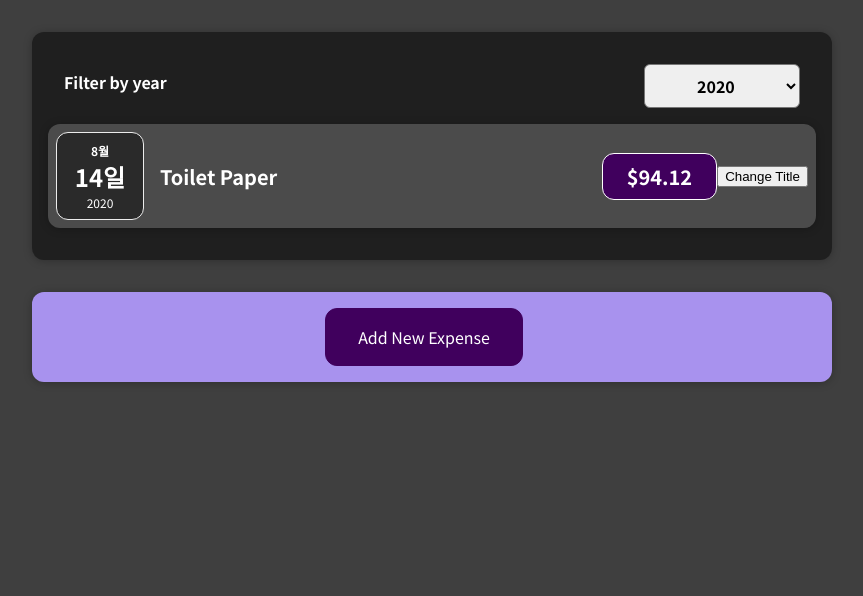
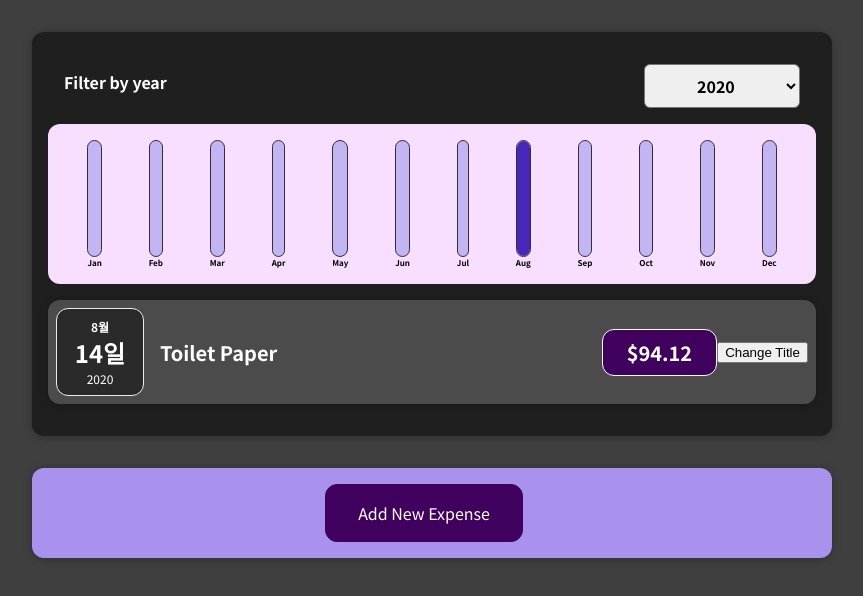
Before and after one commit to hyehye225/FE_study, a React (Create React App) app in the folder react/01-starting-setup/: page / in a window 1280 px wide. Shown: the top 596 px of the page, without its empty margins (208-1071 px from the left). Built offline with nearby package versions, Linux system fonts and the light colour scheme.

Commit message:
93. 마무리 및 다음 단계

```diff
--- /dev/null
+++ b/react/01-starting-setup/src/components/Chart/Chart.css
@@ -0,0 +1,9 @@
+.chart {
+  padding: 1rem;
+  border-radius: 12px;
+  background-color: #f8dfff;
+  text-align: center;
+  display: flex;
+  justify-content: space-around;
+  height: 10rem;
+}
--- /dev/null
+++ b/react/01-starting-setup/src/components/Chart/Chart.js
@@ -0,0 +1,21 @@
+import ChartBar from "./ChartBar";
+import "./Chart.css";
+
+const Chart = (props) => {
+  const dataPointValues = props.dataPoints.map((dataPoint) => dataPoint.value);
+  const totalMaximum = Math.max(...dataPointValues);
+  return (
+    <div className="chart">
+      {props.dataPoints.map((dataPoint) => (
+        <ChartBar
+          key={dataPoint.label}
+          value={dataPoint.value}
+          maxValue={totalMaximum}
+          label={dataPoint.label}
+        />
+      ))}
+    </div>
+  );
+};
+
+export default Chart;
--- /dev/null
+++ b/react/01-starting-setup/src/components/Chart/ChartBar.css
@@ -0,0 +1,30 @@
+.chart-bar {
+  height: 100%;
+  display: flex;
+  flex-direction: column;
+  align-items: center;
+}
+
+.chart-bar__inner {
+  height: 100%;
+  width: 100%;
+  border: 1px solid #313131;
+  border-radius: 12px;
+  background-color: #c3b4f3;
+  overflow: hidden;
+  display: flex;
+  flex-direction: column;
+  justify-content: flex-end;
+}
+
+.chart-bar__fill {
+  background-color: #4826b9;
+  width: 100%;
+  transition: all 0.3s ease-out;
+}
+
+.chart-bar__label {
+  font-weight: bold;
+  font-size: 0.5rem;
+  text-align: center;
+}
--- /dev/null
+++ b/react/01-starting-setup/src/components/Chart/ChartBar.js
@@ -0,0 +1,24 @@
+import React from "react";
+
+import "./ChartBar.css";
+
+const ChartBar = (props) => {
+  let barFillHeight = "0%";
+
+  if (props.maxValue > 0) {
+    barFillHeight = Math.round((props.value / props.maxValue) * 100) + "%";
+  }
+  return (
+    <div className="chart-bar">
+      <div className="chart-bar__inner">
+        <div
+          className="chart-bar__fill"
+          style={{ height: barFillHeight }}
+        ></div>
+      </div>
+      <div className="chart-bar__label">{props.label}</div>
+    </div>
+  );
+};
+
+export default ChartBar;
--- /dev/null
+++ b/react/01-starting-setup/src/components/Expenses/ExpenseChart.js
@@ -0,0 +1,27 @@
+import React from "react";
+
+import Chart from "../Chart/Chart";
+
+const ExpenseChart = (props) => {
+  const chartDataPoints = [
+    { label: "Jan", value: 0 },
+    { label: "Feb", value: 0 },
+    { label: "Mar", value: 0 },
+    { label: "Apr", value: 0 },
+    { label: "May", value: 0 },
+    { label: "Jun", value: 0 },
+    { label: "Jul", value: 0 },
+    { label: "Aug", value: 0 },
+    { label: "Sep", value: 0 },
+    { label: "Oct", value: 0 },
+    { label: "Nov", value: 0 },
+    { label: "Dec", value: 0 },
+  ];
+  for (const expense of props.expenses) {
+    const expenseMonth = expense.date.getMonth();
+    chartDataPoints[expenseMonth].value += expense.amount;
+  }
+  return <Chart dataPoints={chartDataPoints} />;
+};
+
+export default ExpenseChart;
--- a/react/01-starting-setup/src/components/Expenses/Expenses.js
+++ b/react/01-starting-setup/src/components/Expenses/Expenses.js
@@ -4,6 +4,7 @@ import ExpenseItem from "./ExpenseItem";
 import Card from "../UI/Card";
 import ExpensesFilter from "./ExpenseFilter";
 import ExpenseList from "./ExpensesList";
+import ExpenseChart from "./ExpenseChart";
 function Expenses(props) {
   const expenses = props.expenses;
   const [filteredYear, setFilteredYear] = useState("2020");
@@ -31,6 +32,7 @@ function Expenses(props) {
           selected={filteredYear}
           onChangeFilter={filterChangeHandler}
         />
+        <ExpenseChart expenses={filteredExpenses} />
         <ExpenseList items={filteredExpenses} />
       </Card>
     </>
--- a/react/01-starting-setup/src/components/NewExpense/ExpenseForm.js
+++ b/react/01-starting-setup/src/components/NewExpense/ExpenseForm.js
@@ -19,7 +19,7 @@ const ExpenseForm = (props) => {
 
     const newExpense = {
       title: enteredTitle,
-      amount: enteredAmount,
+      amount: +enteredAmount,
       date: new Date(enteredDate),
     };
     setEnteredTitle("");
```
